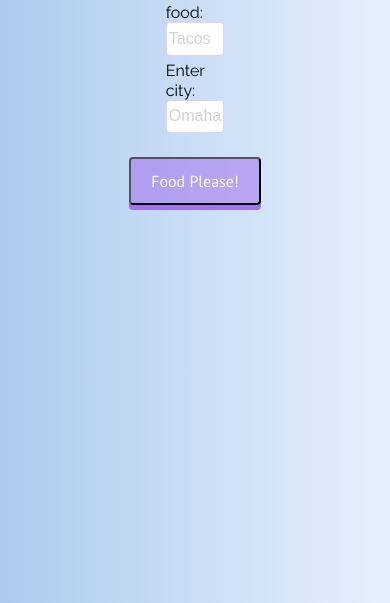
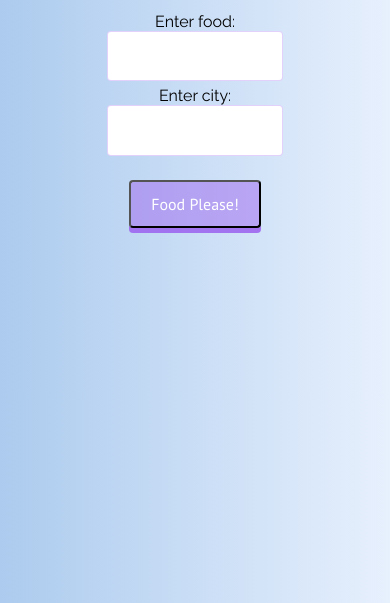
Before and after one commit to paulj2233/ApiProject, a plain HTML site: page index.html in a window 390 px wide. Shown: the part 241-844 px from the top of the page. Drawn offline with nearby package versions, Linux system fonts and the light colour scheme.

Commit message:
added media queries to add finishing touches to repsonsive design

```diff
--- a/index.css
+++ b/index.css
@@ -3,12 +3,10 @@
 }
 
 body {
-  margin: 0;
-
- /* background-color: rgba(230, 225, 98, .1);*/
-  font-family: 'PT Sans', sans-serif;
-background-image: linear-gradient(to right, #accbee 0%, #e7f0fd 100%);
-/*background-image: linear-gradient(to right, #00dbde 0%, #fc00ff 100%);*/
+    margin: 0;
+    font-family: 'PT Sans', sans-serif;
+	background-image: linear-gradient(to right, #accbee 0%, #e7f0fd 100%);
+	/*background-image: linear-gradient(to right, #00dbde 0%, #fc00ff 100%);*/
 }
 
 
@@ -23,14 +21,12 @@ a {
 
 .links {
 	text-align: center;
-	/*color: rgba(0, 141, 43, .9);*/
-	/*color: rgba(18, 124, 166, .9);*/
-	color: rgba(159, 105, 240, .5);
+	color: rgba(159, 105, 240, .7);
 	/*color: black;*/
 }
 
 .links:hover {
-	color: rgba(159, 105, 240, .9);
+	color: rgba(159, 105, 240, 1.0);
 }
 
 .youTubeContainer {
@@ -73,7 +69,6 @@ h1 {
 
 h2 {
 	text-align: center;
-	/*color: rgba(217, 41, 39, .7);*/
 	color: rgba(240, 159, 32, .9);
 	font-size: 2em;
 	font-family: 'Raleway', sans-serif;
@@ -84,8 +79,6 @@ h3 {
 	font-weight: 900;
 	font-size: 1.3em;
 	color: rgba(159, 105, 240, .7);
-	/*color: rgba(0, 141, 43, .9);*/
-	/*color: rgba(18, 124, 166, .9);*/
 	font-family: 'Raleway', sans-serif;
 	text-decoration: underline;
 }
@@ -96,11 +89,10 @@ h3:hover {
 
 h4 {
 	color: black;
-	/*color: rgba(159, 105, 240, .9);*/
-	/*color: rgba(240, 159, 32, .5);*/
-	/*color: red;*/
 	font-size: 1.5em;
 	font-family: 'Raleway', sans-serif;
+	margin-left: 10%;
+	margin-right: 10%;
 }
 
 #restaurantResults {
@@ -135,8 +127,6 @@ button:active {
 }
 
 .hover:hover {
-	/*background-color: rgba(230, 225, 98, .3);*/
-	/*background-color: rgba(240, 159, 32, .3);*/
 	background-color: white;
 	box-shadow: 0 2px 0 rgba(159, 105, 240, .9);
 	transform:translate(0px,-10px);
@@ -146,6 +136,8 @@ button:active {
 
 .inputGroup {
 	text-align: center;
+	margin-left: auto;
+	margin-right: auto;
 	margin-bottom: 10%;
 }
 
@@ -155,7 +147,7 @@ button:active {
 
 label {
 	display: block;
-	width: 15%;
+	width: 25%;
 	text-align: left;
 	margin-left: auto;
 	margin-right: auto;
@@ -164,16 +156,21 @@ label {
 
 input {
 	width: 100%;
-	height: 4vh;
+	height: 6vh;
 	font-size: 1em;
 	border: .5px solid rgba(159, 105, 240, .3);
 	border-radius: 4px;
+	margin-left: auto;
+	margin-right: auto;
 }
 
 .labelText {
 	color: black;
 	font-size: 1.0em;
 	font-family: 'Raleway', sans-serif;
+	text-align: center;
+	margin-left: auto;
+	margin-right: auto;
 
 }
 
@@ -211,4 +208,35 @@ img {
 		margin-right: auto;
 	}
 
+	::placeholder {
+		visibility: hidden;
 	}
+
+	label {
+		text-align: center;
+		width: 35%;
+	}
+
+}
+
+@media only screen and (max-width: 550px) {
+
+	.labelText {
+		font-size: 1.0em;
+		margin-left: auto;
+		margin-right: auto;
+		width: 150%;
+	}
+
+	input {
+		width: 100%;
+		height: 6vh;
+		margin-left: auto;
+		margin-right: auto;
+	}
+
+	label {
+		text-align: center;
+		width: 45%;
+	}
+}
--- a/index.js
+++ b/index.js
@@ -18,13 +18,12 @@ function restaurantRequest (searchTerm, city, callback) {
 		client_id: 'BXSADC2FPKWG01XQQYRXCAID0RL15OBBZUBMD0BSR1GYSD5W',
     	client_secret: 'WTO43W120JFMWPCCILGAGMMIMETRDKULGJ5ZCLADRLFQHO2X'
 	}
-	console.log(RESTAURANT_URL)
+
 	$.getJSON(RESTAURANT_URL, query, callback);
 }
 
 function callbackRestaurant (data) {
 	console.log(data);
-	// const display = data.response.venues.map((item, index) => renderRestaurants(item));
 	const display = data.response.groups["0"].items.map((item, index) => renderRestaurants(item));
 	$("#restaurantResults").html(display);
 }
@@ -38,13 +37,9 @@ function renderRestaurants (item) {
 	// const restaurantLikes = item.tips["0"].likes.count;
 	const restaurantMessage = item.tips["0"].text;
 	// console.log(restaurantLikes);
-	console.log(restaurantMessage);
-	console.log(restaurantRating);
 
-	// const restaurantName = item.name;
-	// const restaurantNumber = item.contact.formattedPhone;
-	// const restaurantAddress = item.location.address;
-	// const restaurantUrl = item.url;
+
+
 
 	// if (restaurantNumber !== undefined && restaurantAddress !== undefined && restaurantUrl !== undefined) {
 		return `<div class="hover">
@@ -53,7 +48,7 @@ function renderRestaurants (item) {
 						<li>Phone: ${restaurantNumber || ""}</li>
 						<li>Address: ${restaurantAddress || ""}</li>
 						<li>Rating: ${restaurantRating || ""}</li>
-						<li>${restaurantMessage || ""}</li>
+						<li>Customer feedback: "${restaurantMessage || ""}"</li>
 
 					</ul>
 					</br>
@@ -72,24 +67,20 @@ function recipeRequest (searchTerm, callback) {
 		q: `${searchTerm}`,
 		app_id: `${foodId}`,
 		app_key: `${foodKey}`,
-		to: 5,
+		to: 6,
 		ingr: 5
 	}
-	console.log(FOOD_URL);
+
 	$.getJSON(FOOD_URL, query, callback)
 }
 
 function callbackFood (data) {
 	console.log(data);
 	const display = data.hits.map((item, index) => renderRecipes(item));
-	console.log(display);
 	$("#recipeResults").html(display);
 };
 
 function renderRecipes (item) {
-	console.log(item.recipe.yield);
-	console.log(item.recipe.image);
-	console.log(item.recipe.calories);
 	// const pic = 'https://www.edamam.com/web-img/e67/e670c8de536f4beceedc0f4707efec50.jpg';
 	const label = item.recipe.label;
 	const ingredients = item.recipe.ingredientLines;
@@ -117,7 +108,6 @@ function youtubeRequest (searchTerm, callback) {
 		key: `${youtubeKey}`,
 		q: `The best recipe for ${searchTerm} in: name`
 	}
-	 console.log(YOUTUBE_URL);
 	$.getJSON(YOUTUBE_URL, query, callback)
 }
 
@@ -126,16 +116,12 @@ function youtubeRequest (searchTerm, callback) {
 function callbackTube (data) {
 	console.log(data);
 	const display = data.items.map((item, index) => render(item));
-	console.log(display);
 	$("#youtubeResults").html(display);
 
 }
 
 
 function render (item) {
-	console.log(item.id.videoId);
-	console.log(item.snippet.title);
-	console.log(item.snippet.thumbnails.medium.url);
 	let href = "https://www.youtube.com/watch?v=" + item.id.videoId;
 	let title = item.snippet.title;
 	let image = item.snippet.thumbnails.medium.url;
```
